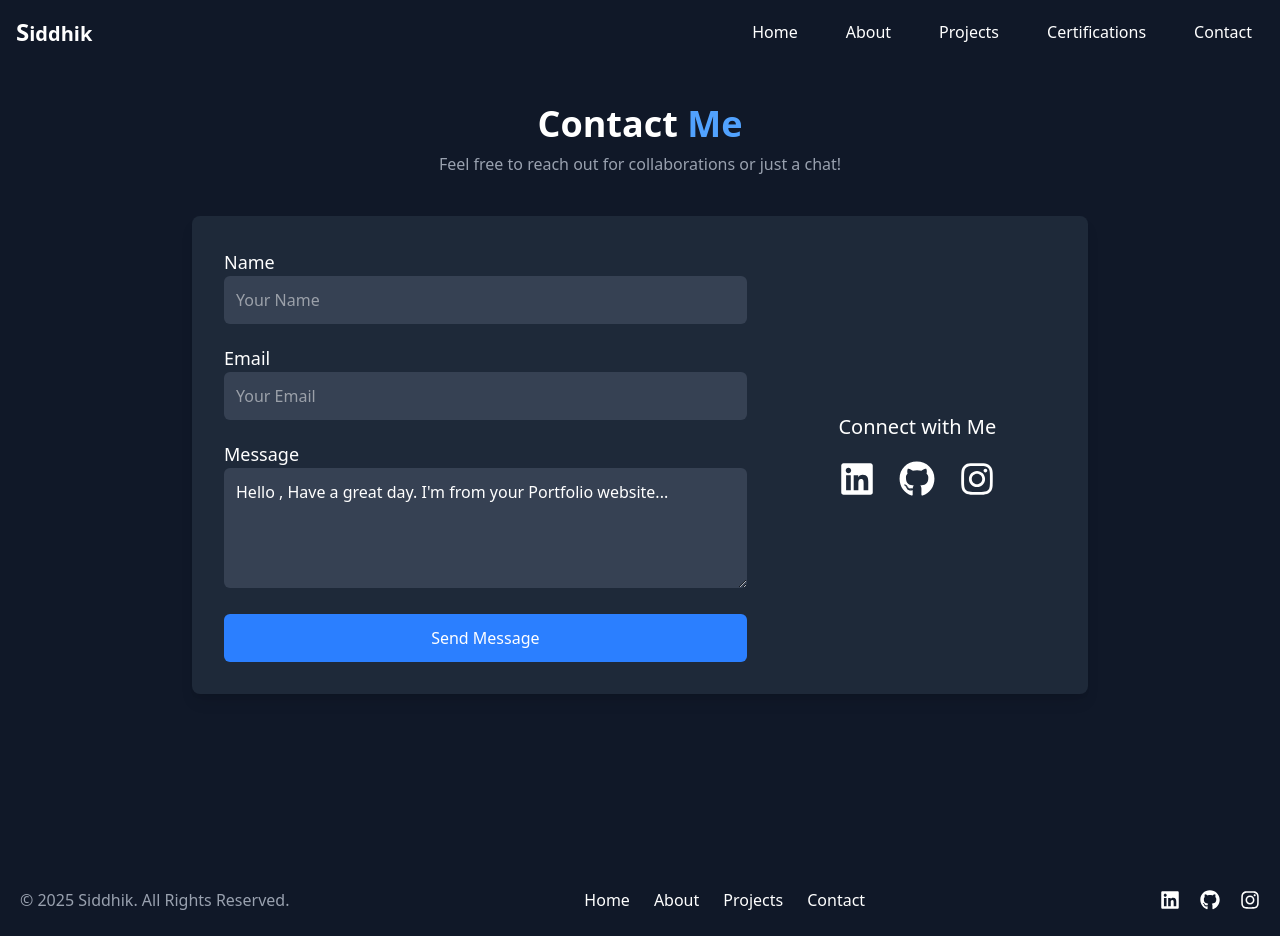
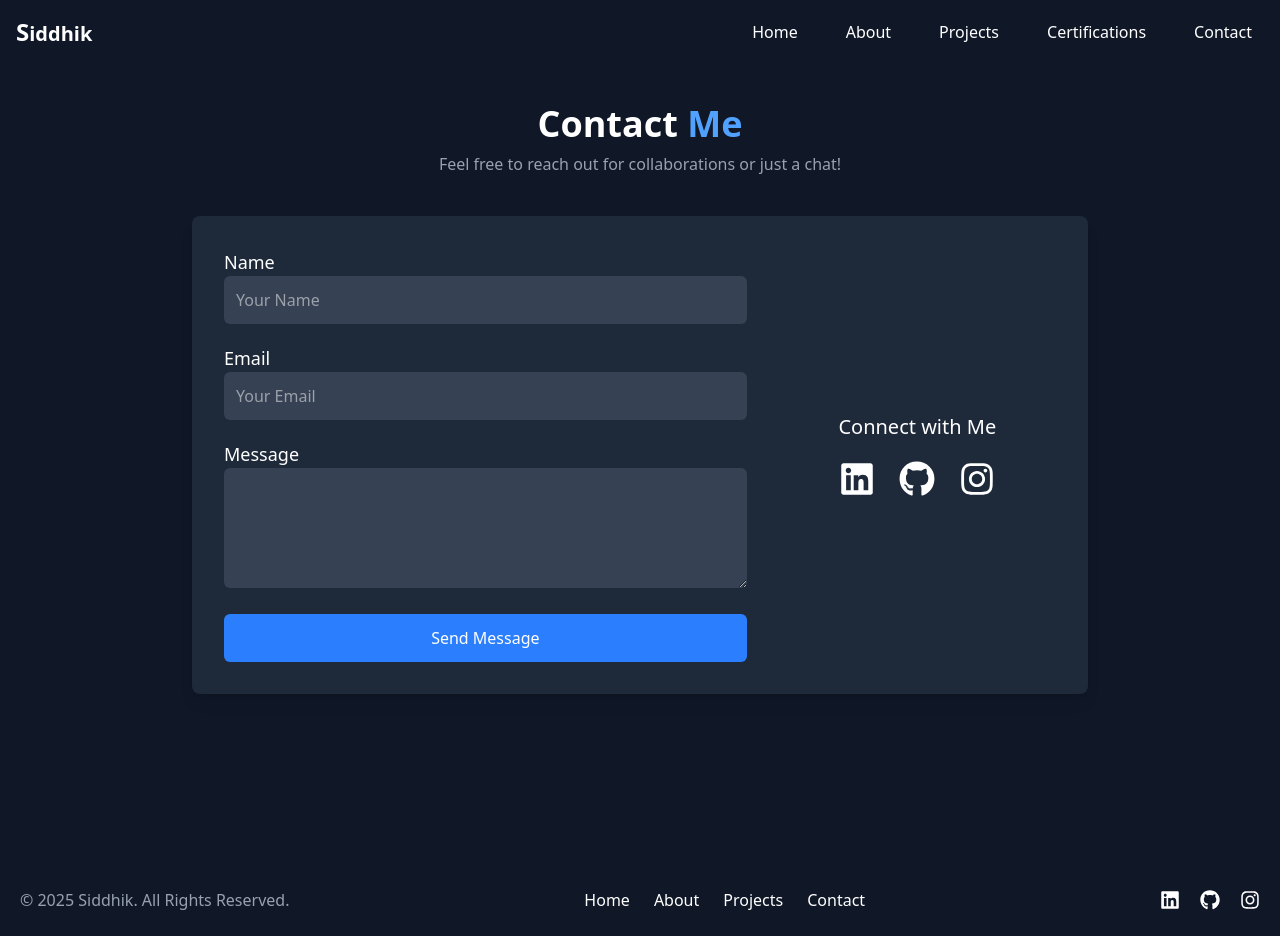
Before and after one commit to AbubakkarSiddhik/tailwind-react-portfolio, a React (Vite) app: page /#/contact in a window 1280 px wide. Built offline with nearby package versions, Linux system fonts and the light colour scheme.

Commit message:
Update Contact.jsx

```diff
--- a/src/assets/Components/portfolio/Contact.jsx
+++ b/src/assets/Components/portfolio/Contact.jsx
@@ -2,7 +2,7 @@ import React, { useState } from "react";
 import { FaGithub, FaInstagram, FaLinkedin } from "react-icons/fa";
 
 function Contact() {
-  const defaultText = "Hello , Have a great day. I'm from your Portfolio website...";
+  const defaultText = "Hi Siddhik, I'd love to connect! Here's my message...";
   const [name, setName] = useState("");
   const [email, setEmail] = useState("");
   const [message, setMessage] = useState(defaultText);
@@ -66,7 +66,6 @@ function Contact() {
               <label className="block text-lg font-medium">Message</label>
               <textarea
                 rows="4"
-                value={message}
                 onChange={handleChange}
                 className="w-full p-3 rounded-md bg-gray-700 text-white outline-none focus:ring-2 focus:ring-blue-400"
                 required
```
